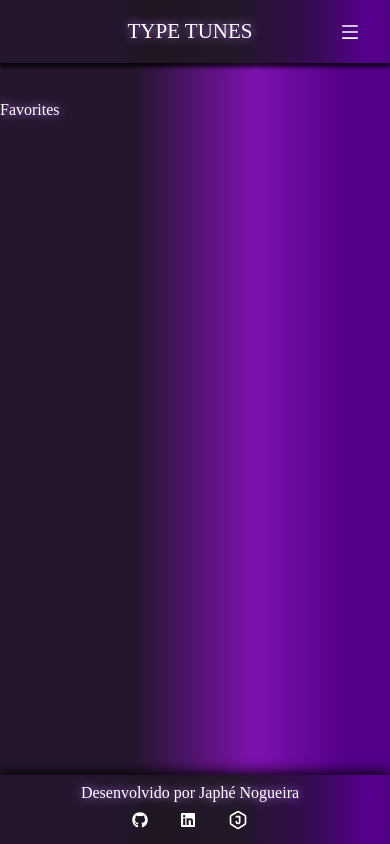
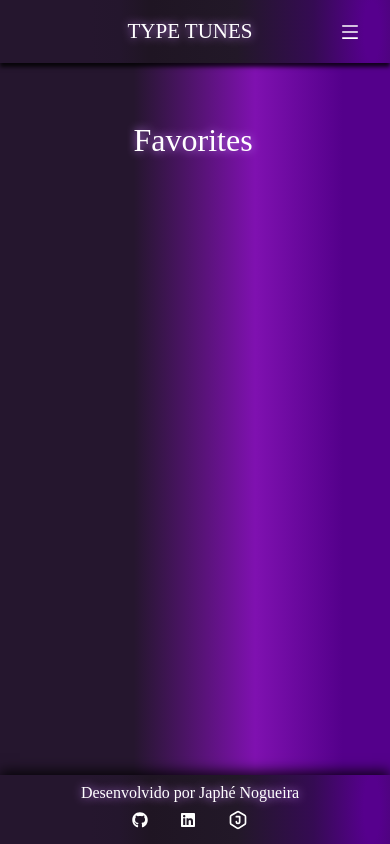
Before and after one commit to cafe51/Type-Tunes, a React (Create React App) app: page /favorites in a window 390 px wide. Built offline with nearby package versions, Linux system fonts and the light colour scheme.

Commit message:
feito favorites screen para mobile

```diff
--- a/src/pages/Favorites/Favorites.tsx
+++ b/src/pages/Favorites/Favorites.tsx
@@ -4,16 +4,8 @@ import Loading from '../../components/Loading';
 import { getFavoriteSongs } from '../../services/favoriteSongsAPI';
 import Header from '../../components/Header';
 import { Isong } from '../../interfaces';
-import styled from 'styled-components';
+import { FavoriteMainWrapper, FavoritesWrapper, Title } from '../../styles/FavoritesStyles';
 
-export const FavoriteMainWrapper = styled.div`
-
-`;
-
-export const FavoritesWrapper = styled.div`
-  padding-top: 100px;
-  width: 99%;
-`;
 
 
 class Favorites extends React.Component {
@@ -37,9 +29,10 @@ class Favorites extends React.Component {
 
     return (
       <div data-testid="page-favorites">
+        <FavoriteMainWrapper>
           <Header />
           <FavoritesWrapper>
-          Favorites
+            <Title><h1>Favorites</h1></Title>
             { loading
               ? <Loading />
               : <MusicCard
@@ -48,6 +41,7 @@ class Favorites extends React.Component {
               />
             }
           </FavoritesWrapper>
+        </FavoriteMainWrapper>
       </div>
     );
   }
--- /dev/null
+++ b/src/styles/FavoritesStyles.ts
@@ -0,0 +1,18 @@
+import styled from 'styled-components';
+
+export const FavoriteMainWrapper = styled.div`
+  height: 100%;
+
+`;
+
+export const FavoritesWrapper = styled.div`
+  display: flex;
+  flex-direction: column;
+  align-items: center;
+  padding-top: 100px;
+  width: 99%;
+`;
+
+export const Title = styled.div`
+
+`;
--- a/src/styles/MusicStyles.ts
+++ b/src/styles/MusicStyles.ts
@@ -29,13 +29,13 @@ export const ButtonAndCheckFavorite = styled.div`
   @media (min-width: 768px) {
     width: 30%;
     align-self: center;
-    /* background-color: yellow; */
   }
 `;
 
 export const ListWrapper = styled.div`
   display: flex;
   justify-content: center;
+  width: 100%;
 `;
 
 export const CardWrapper = styled.div`
```
Lines whose indentation alone changed are shown as unchanged.
